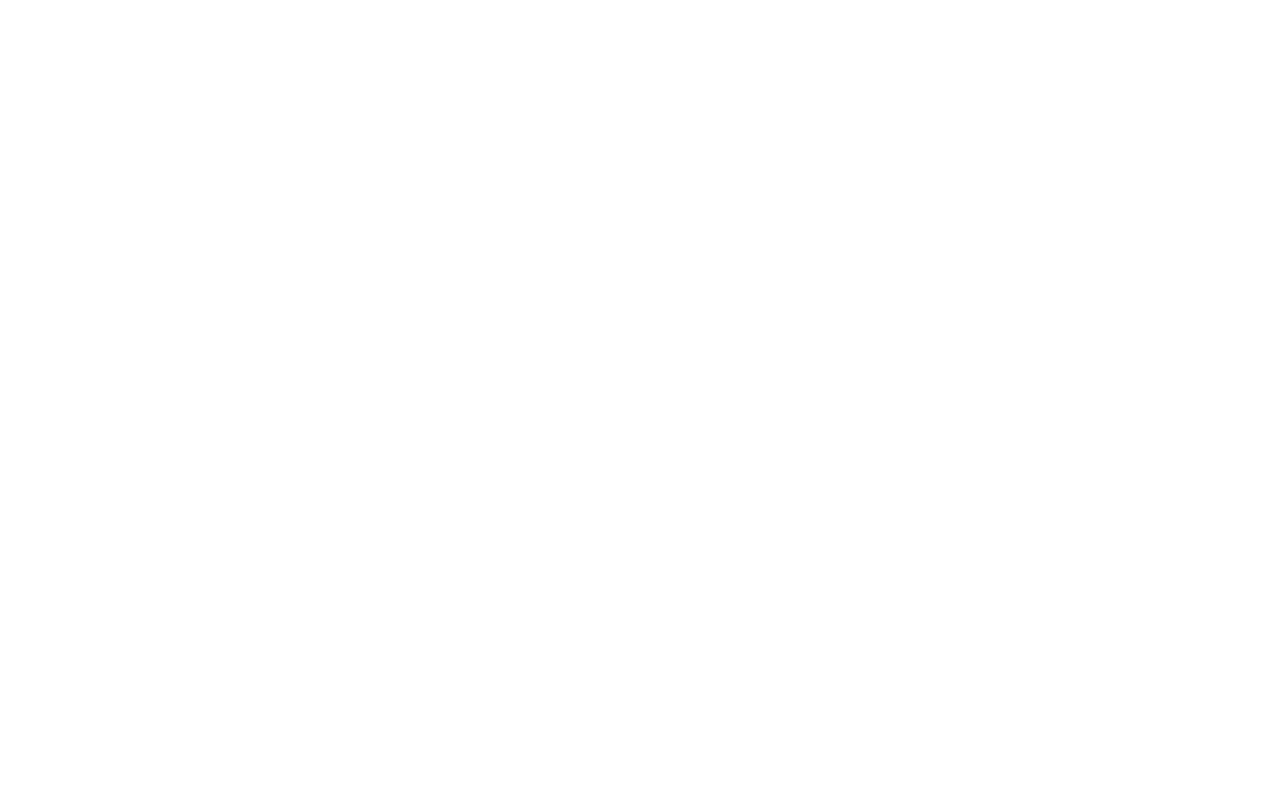
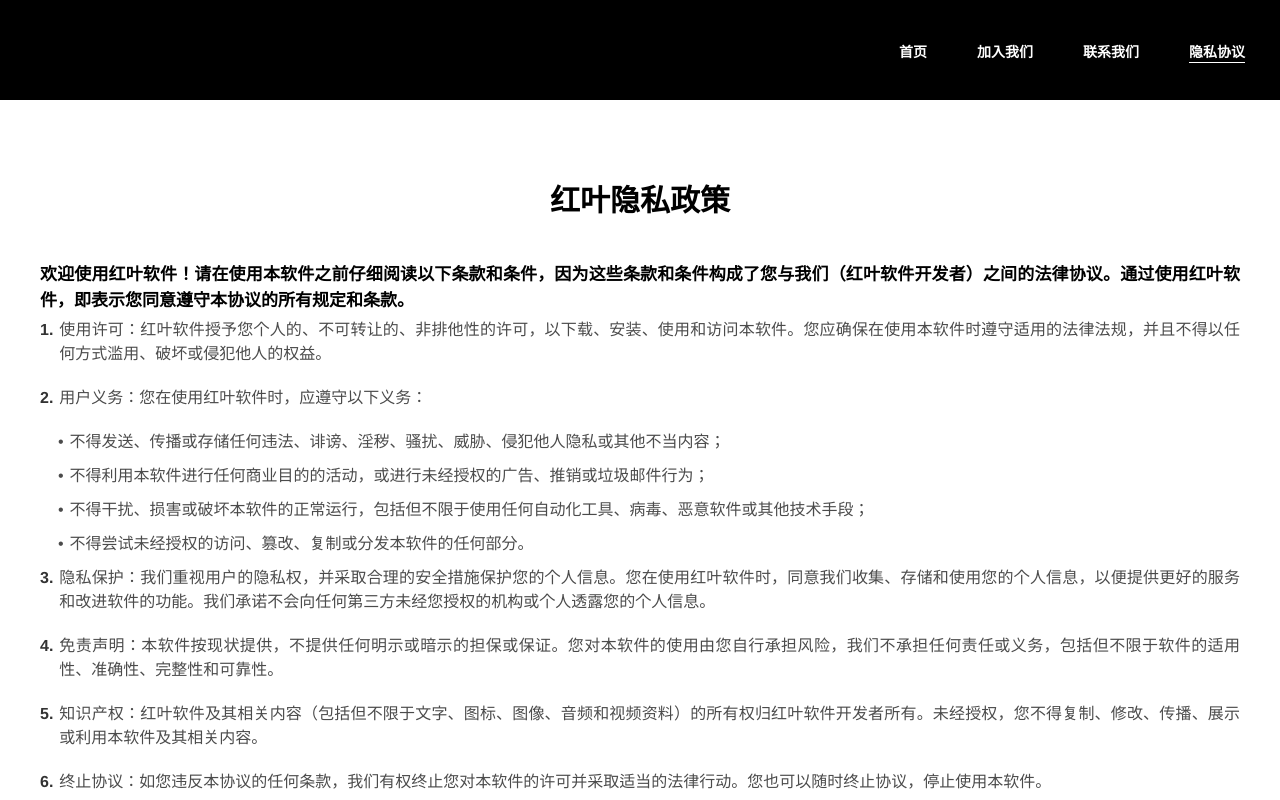
Before and after one commit to EntySquare/RedLeaf-Website, a Vue app: page /privacy in a window 1280 px wide. Before the commit this address had no page. Shown: the top 800 px of the page. Built offline with nearby package versions, Linux system fonts and the light colour scheme.

Commit message:
添加了隐私政策

```diff
--- a/src/router/index.ts
+++ b/src/router/index.ts
@@ -13,6 +13,7 @@
                 { path: '', component: () => import('@/views/home/index.vue') },
                 { path: 'join', component: () => import('@/views/joinus/index.vue') },
                 { path: 'connection', component: () => import('@/views/contact_us/index.vue') },
+                { path: 'privacy', component: () => import('@/views/privacy/index.vue') },
             ]
         },
     ]
--- a/src/views/components/header_bd.vue
+++ b/src/views/components/header_bd.vue
@@ -46,19 +46,19 @@
                 <div class="container-header-redleaves-heard-title">
                     <div class="container-header-redleaves-heard-title-title">
                         <div class="container-header-redleaves-heard-title-title-item">
-                            <img class="_img" v-for="(i, d) in 3"
+                            <img class="_img" v-for="(i, d) in 3" :key="d"
                                 :src="'https://redleaves-ety.oss-cn-shenzhen.aliyuncs.com/Vector' + `${i}` + '.png'"
                                 :height="viewportWidth < 768 ? (i == 1 || i == 3 ? 57 : 43) : (i == 1 || i == 3 ? 91 : 68)"
                                 alt="">
                         </div>
                         <div class="container-header-redleaves-heard-title-title-item">
-                            <img class="_img" v-for="(i, d) in 6"
+                            <img class="_img" v-for="(i, d) in 6" :key="d"
                                 :src="'https://redleaves-ety.oss-cn-shenzhen.aliyuncs.com/Vector' + `${i + 3}` + '.png'"
                                 :height="viewportWidth < 768 ? (i == 1 ? 57 : 43) : (i == 1 ? 91 : 68)" alt="">
                         </div>
                     </div>
                     <div class="container-header-redleaves-text">
-                        <span v-for="(i, d) in textlist">{{ i }}</span>
+                        <span v-for="(i, d) in textlist" :key="d">{{ i }}</span>
                     </div>
                 </div>
                 <i></i>
--- a/src/views/layout/components/app-topnav.vue
+++ b/src/views/layout/components/app-topnav.vue
@@ -1,10 +1,11 @@
-<script lang="ts" setup name="AppTopnav">
+<script  setup lang="ts"  name="AppTopnav">
 import { onUnmounted, ref } from 'vue';
 import router from '@/router';
 const navList = [
     { name: '首页', path: '/' },
     { name: '加入我们', path: '/join' },
     { name: '联系我们', path: '/connection' },
+    { name: '隐私协议', path: '/privacy' }
 ]
 const isActive = ref(0) //todo 判断当前路由
 navList.forEach((i, d) => {
@@ -51,6 +52,7 @@
     window.removeEventListener('scroll', scroll)
 })
 </script>
+
 <template>
     <nav class="app_topnav">
         <div class="poop" v-show="Active" @click="Active = false"></div>
@@ -71,7 +73,8 @@
                 <div class="menu_body">
                     <router-link
                         :style="{ Transform: Active ? 'translateX(0px)' : 'translateX(106px)', Transition: Active ? `all .${d + 1}s` : `all .${3 - d + 1}s` }"
-                        v-for="(i, d) in navList" :key="d" class="menu_body_item" :to="i.path" @click="tabbar(d)">
+                        v-for="(i, d) in navList" :key="d" :class="[isActive === 3 ? 'items' : 'menu_body_item']"
+                        :to="i.path" @click="tabbar(d)">
                         <span :class="[isActive == d ? 'active' : '']">{{ i.name }}</span>
                     </router-link>
                 </div>
@@ -178,6 +181,20 @@
                     -webkit-backdrop-filter: blur(10px);
                     backdrop-filter: blur(10px);
                 }
+
+                .items {
+                    border-top: .5px solid rgba(146, 146, 146, 0.5);
+                    transition: all .3s;
+                    transform: translateX(106px);
+                    color: black;
+                    height: 106px;
+                    width: 106px;
+                    line-height: 106px;
+                    text-align: center;
+                    background: rgba(7, 7, 7, 0.2);
+                    -webkit-backdrop-filter: blur(10px);
+                    backdrop-filter: blur(10px);
+                }
             }
 
         }
--- /dev/null
+++ b/src/views/privacy/index.vue
@@ -0,0 +1,181 @@
+<script setup lang='ts'>
+// import TopNav from './topnav.vue'
+const privacy = [
+    {
+        format: 'title',
+        content: '红叶隐私政策'
+    },
+    {
+        format: 'p',
+        content: '欢迎使用红叶软件！请在使用本软件之前仔细阅读以下条款和条件，因为这些条款和条件构成了您与我们（红叶软件开发者）之间的法律协议。通过使用红叶软件，即表示您同意遵守本协议的所有规定和条款。'
+    },
+    {
+        format: 'ol',
+        content: '1.使用许可：红叶软件授予您个人的、不可转让的、非排他性的许可，以下载、安装、使用和访问本软件。您应确保在使用本软件时遵守适用的法律法规，并且不得以任何方式滥用、破坏或侵犯他人的权益。'
+    },
+    {
+        format: 'ol',
+        content: '2.用户义务：您在使用红叶软件时，应遵守以下义务：'
+    },
+    {
+        format: 'li',
+        content: '不得发送、传播或存储任何违法、诽谤、淫秽、骚扰、威胁、侵犯他人隐私或其他不当内容；'
+    },
+    {
+        format: 'li',
+        content: '不得利用本软件进行任何商业目的的活动，或进行未经授权的广告、推销或垃圾邮件行为；'
+    },
+    {
+        format: 'li',
+        content: '不得干扰、损害或破坏本软件的正常运行，包括但不限于使用任何自动化工具、病毒、恶意软件或其他技术手段；'
+    },
+    {
+        format: 'li',
+        content: '不得尝试未经授权的访问、篡改、复制或分发本软件的任何部分。'
+    },
+    {
+        format: 'ol',
+        content: '3.隐私保护：我们重视用户的隐私权，并采取合理的安全措施保护您的个人信息。您在使用红叶软件时，同意我们收集、存储和使用您的个人信息，以便提供更好的服务和改进软件的功能。我们承诺不会向任何第三方未经您授权的机构或个人透露您的个人信息。'
+    },
+    {
+        format: 'ol',
+        content: '4.免责声明：本软件按现状提供，不提供任何明示或暗示的担保或保证。您对本软件的使用由您自行承担风险，我们不承担任何责任或义务，包括但不限于软件的适用性、准确性、完整性和可靠性。'
+    },
+    {
+        format: 'ol',
+        content: '5.知识产权：红叶软件及其相关内容（包括但不限于文字、图标、图像、音频和视频资料）的所有权归红叶软件开发者所有。未经授权，您不得复制、修改、传播、展示或利用本软件及其相关内容。 '
+    },
+    {
+        format: 'ol',
+        content: '6.终止协议：如您违反本协议的任何条款，我们有权终止您对本软件的许可并采取适当的法律行动。您也可以随时终止协议，停止使用本软件。'
+    },
+    {
+        format: 'p',
+        content: '请注意，红叶协议条款可能会不时进行更新，您应定期查阅以了解最新的条款和条件。'
+    },
+    {
+        format: 'p',
+        content: '谢谢您阅读并遵守红叶协议条款！如有任何疑问或问题，请随时与我们联系。'
+    },
+    {
+        format: 'footer',
+        content: '编写时间：2023年06月26日'
+    },
+
+
+]
+</script>
+<script lang='ts'>
+export default {
+    name: 'Privacy',
+}
+</script>
+<template>
+    <div class="privacy">
+        <div class="container">
+
+            <div class="body">
+                <div class="content_body">
+                    <div v-for="(item, index) in privacy" :key="index">
+                        <div
+                            :class="[item.format == 'title' ? 'title' : '', item.format == 'li' ? 'li' : '', item.format == 'p' ? 'p' : '']">
+                            {{ item.format == 'ol' ? '' : item.content }}
+                            <div v-if="item.format == 'ol'" class="ol">
+                                <span>{{ item.content.substring(0, item.content.indexOf('.')) + '.' }}</span>
+                                <span>{{ item.content.substring(item.content.indexOf('.') + 1) }}</span>
+                            </div>
+                        </div>
+                    </div>
+                </div>
+            </div>
+        </div>
+    </div>
+</template>
+<style scoped lang='less'>
+.container {
+    margin: 0 auto;
+    position: relative;
+
+    .container-header {
+        height: 100vh;
+        width: 100vw;
+        position: relative;
+    }
+
+}
+
+.privacy {
+    background-color: black;
+    color: black;
+    position: relative;
+    min-height: 100vh;
+
+    .body {
+        top: 100px;
+        position: relative;
+        width: 100%;
+        background-color: white;
+
+        .content_body {
+            max-width: 1400px;
+            margin: 0 auto;
+            padding: 40px;
+            padding-bottom: 200px;
+            width: 100%;
+
+            .title {
+                font-size: 30px;
+                font-weight: bold;
+                margin: 40px 0;
+                text-align: center;
+            }
+
+            .ol {
+                display: flex;
+                margin-bottom: 20px;
+                font-size: 16px;
+                line-height: 1.5;
+                text-align: justify;
+
+                span {
+
+                    &:first-child {
+                        margin-right: 6px;
+                        font-weight: bold;
+                        opacity: .8;
+                    }
+
+                    &:last-child {
+                        font-weight: 500;
+                        opacity: .7;
+                    }
+                }
+            }
+
+            .p {
+                padding-bottom: 5px;
+                font-size: 17px;
+                font-weight: bold;
+                line-height: 1.5;
+                text-align: justify;
+            }
+
+            .li {
+                padding-left: 18px;
+                margin-bottom: 10px;
+                font-size: 16px;
+                line-height: 1.5;
+                text-align: justify;
+                font-weight: 500;
+                opacity: .7;
+
+                &:before {
+                    content: '•';
+                    margin-right: 6px;
+                }
+            }
+        }
+    }
+
+}
+</style>
```
Also changed, not shown: src/views/home/index.vue (+14 -9 lines).
